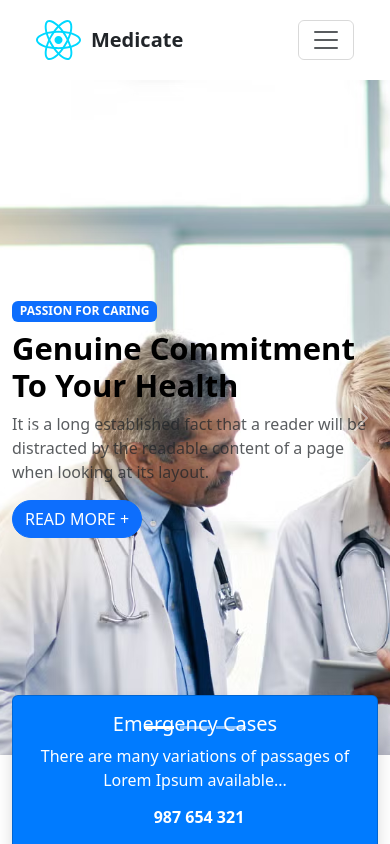
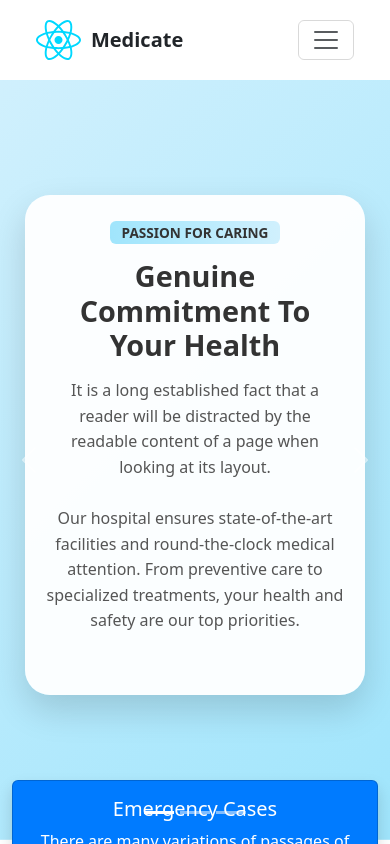
Before and after one commit to Vivek-kumar23501/Medical-frontend, a React (Vite) app in the folder frontend/: page /hero in a window 390 px wide. Shown: the top 844 px of the page. Built offline with nearby package versions, Linux system fonts and the light colour scheme.

Commit message:
languaal

```diff
--- a/frontend/src/components/Hero.jsx
+++ b/frontend/src/components/Hero.jsx
@@ -5,7 +5,6 @@ import {
   Container,
   Row,
   Col,
-  Button,
   Card,
   CardBody,
   Carousel,
@@ -13,150 +12,166 @@ import {
   CarouselControl,
   CarouselIndicators,
 } from "reactstrap";
-import { useTranslation } from "react-i18next"; // ✅ import
+import { useTranslation } from "react-i18next";
 
 const HeroSection = () => {
-  const { t } = useTranslation(); // ✅ hook
+  const { t } = useTranslation();
   const [activeIndex, setActiveIndex] = useState(0);
   const [animating, setAnimating] = useState(false);
+  const [isMobile, setIsMobile] = useState(false);
+
+  // Detect mobile
+  useEffect(() => {
+    const handleResize = () => setIsMobile(window.innerWidth < 768);
+    handleResize();
+    window.addEventListener("resize", handleResize);
+    return () => window.removeEventListener("resize", handleResize);
+  }, []);
 
   const items = [
     {
       src: "/medical-slider-1.avif",
       caption: t("slider1Caption"),
       text: t("slider1Text"),
+      extraText: t("slider1ExtraText"),
+      mobileBg: "linear-gradient(135deg, #d0f0fd 0%, #a0e5fc 100%)"
     },
     {
       src: "/medical-slider-2.avif",
       caption: t("slider2Caption"),
       text: t("slider2Text"),
+      extraText: t("slider2ExtraText"),
+      mobileBg: "linear-gradient(135deg, #d9f7ee 0%, #a8e9d7 100%)"
     },
     {
       src: "/medical-slider-3.avif",
       caption: t("slider3Caption"),
       text: t("slider3Text"),
+      extraText: t("slider3ExtraText"),
+      mobileBg: "linear-gradient(135deg, #f0f9ff 0%, #c0e8ff 100%)"
     },
   ];
 
-  const next = () => {
-    if (animating) return;
-    const nextIndex = activeIndex === items.length - 1 ? 0 : activeIndex + 1;
-    setActiveIndex(nextIndex);
-  };
-
-  const previous = () => {
-    if (animating) return;
-    const nextIndex = activeIndex === 0 ? items.length - 1 : activeIndex - 1;
-    setActiveIndex(nextIndex);
-  };
-
-  const goToIndex = (newIndex) => {
-    if (animating) return;
-    setActiveIndex(newIndex);
-  };
+  const next = () => { if (animating) return; setActiveIndex(activeIndex === items.length - 1 ? 0 : activeIndex + 1); };
+  const previous = () => { if (animating) return; setActiveIndex(activeIndex === 0 ? items.length - 1 : activeIndex - 1); };
+  const goToIndex = (newIndex) => { if (animating) return; setActiveIndex(newIndex); };
 
   useEffect(() => {
-    const interval = setInterval(() => {
-      next();
-    }, 7000);
+    const interval = setInterval(() => { next(); }, 7000);
     return () => clearInterval(interval);
   }, [activeIndex]);
 
-  const slides = items.map((item) => {
-    return (
+  const slides = items.map((item) => (
     <CarouselItem
       onExiting={() => setAnimating(true)}
       onExited={() => setAnimating(false)}
       key={item.src}
     >
       <div
-          className="d-flex align-items-center"
+        className="d-flex align-items-center justify-content-center"
         style={{
-            backgroundImage: `url(${item.src})`,
+          backgroundImage: isMobile ? item.mobileBg : `url(${item.src})`,
           backgroundSize: "cover",
+          backgroundRepeat: "no-repeat",
           backgroundPosition: "center",
-            height: "80vh",
+          height: isMobile ? "90vh" : "80vh",
           position: "relative",
-            color: "#000",
-            fontWeight: "500",
+          textAlign: "center",
+          padding: isMobile ? "1rem" : "0",
         }}
       >
-          <Container>
-            <Row>
+        {/* Mobile view floating card */}
+        {isMobile && (
+          <div style={{
+            background: "rgba(255, 255, 255, 0.95)",
+            borderRadius: "25px",
+            padding: "25px 20px",
+            width: "95%",
+            maxWidth: "400px",
+            boxShadow: "0 15px 35px rgba(0,0,0,0.15)",
+            marginTop: "-30px",
+            minHeight: "500px",
+            display: "flex",
+            flexDirection: "column",
+            justifyContent: "space-between",
+            textAlign: "center",
+            transition: "all 0.3s ease-in-out",
+          }}>
+            <div>
+              <span className="badge" style={{
+                background: "linear-gradient(90deg, #a0e5fc, #d0f0fd)",
+                color: "#333",
+                fontWeight: "600",
+                fontSize: "0.85rem",
+                padding: "5px 12px",
+              }}>{t("passion")}</span>
+
+              <h2 className="fw-bold" style={{ fontSize: '1.8rem', margin: '15px 0', color: '#333' }}>
+                {item.caption}
+              </h2>
+
+              <p style={{ fontSize: '1rem', color: '#555', lineHeight: '1.6', marginBottom: '20px' }}>
+                {item.text} <br/><br/>
+                {item.extraText}
+              </p>
+            </div>
+          </div>
+        )}
+
+        {/* Desktop view */}
+        {!isMobile && (
+          <Container className="position-relative">
+            <Row className="align-items-center">
               <Col md="6">
-                <span className="badge bg-primary mb-2">{t("passion")}</span>
-                <h1 className="fw-bold display-5">{item.caption}</h1>
-                <p className="text-muted">{item.text}</p>
-                <Button color="primary" className="rounded-pill">
-                  {t("readMore")}
-                </Button>
+                <span  style={{
+                  marginRight:"320px"
+                }}  className="badge bg-primary mb-2">{t("passion")}</span>
+                <h1 className="fw-bold display-5" style={{ backgroundColor: "rgba(255,255,255,0.85)", padding: "10px" }}>{item.caption}</h1>
+                <p className="text-dark" style={{ backgroundColor: "rgba(255,255,255,0.85)", padding: "10px" }}>{item.text}</p>
               </Col>
             </Row>
           </Container>
+        )}
       </div>
     </CarouselItem>
-    );
-  });
+  ));
 
   return (
     <>
       <CustomNavbar />
 
-      {/* Hero Carousel Section */}
       <Carousel activeIndex={activeIndex} next={next} previous={previous}>
-        <CarouselIndicators
-          items={items}
-          activeIndex={activeIndex}
-          onClickHandler={goToIndex}
-        />
+        <CarouselIndicators items={items} activeIndex={activeIndex} onClickHandler={goToIndex} />
         {slides}
-        <CarouselControl
-          direction="prev"
-          directionText="Previous"
-          onClickHandler={previous}
-        />
-        <CarouselControl
-          direction="next"
-          directionText="Next"
-          onClickHandler={next}
-        />
+        <CarouselControl direction="prev" directionText="Previous" onClickHandler={previous} />
+        <CarouselControl direction="next" directionText="Next" onClickHandler={next} />
       </Carousel>
 
-      {/* Info Cards Section */}
+      {/* Info Cards */}
       <Container fluid className="info-cards" style={{ marginTop: "-60px" }}>
         <Row className="justify-content-center">
-          <Col md="3" className="mb-3">
+          <Col md="3" sm="6" className="mb-3">
             <Card className="shadow text-white" style={{ backgroundColor: "#007bff" }}>
               <CardBody className="text-center">
                 <h5>{t("emergencyCases")}</h5>
                 <p>{t("emergencyText")}</p>
-                <h6 className="fw-bold">
-                  <i className="bi bi-telephone me-2"></i>987 654 321
-                </h6>
+
               </CardBody>
             </Card>
           </Col>
-
-          <Col md="3" className="mb-3">
+          <Col md="3" sm="6" className="mb-3">
             <Card className="shadow text-white" style={{ backgroundColor: "#003f7f" }}>
               <CardBody className="text-center">
                 <h5>{t("doctorsTimetable")}</h5>
                 <p>{t("doctorsText")}</p>
-                <Button color="light" size="sm" className="rounded-pill">
-                  {t("timetable")}
-                </Button>
               </CardBody>
             </Card>
           </Col>
-
-          <Col md="3" className="mb-3">
+          <Col md="3" sm="6" className="mb-3">
             <Card className="shadow text-white" style={{ backgroundColor: "#3c4247ff" }}>
               <CardBody className="text-center">
                 <h5>{t("doctorsTimetable")}</h5>
                 <p>{t("doctorsText")}</p>
-                <Button color="light" size="sm" className="rounded-pill">
-                  {t("timetable")}
-                </Button>
               </CardBody>
             </Card>
           </Col>
--- a/frontend/src/locales/en/translation.json
+++ b/frontend/src/locales/en/translation.json
@@ -6,6 +6,7 @@
   "blog": "BLOG",
   "contact": "CONTACT US",
   "login": "Login",
+
   "passion": "PASSION FOR CARING",
   "readMore": "READ MORE +",
   "emergencyCases": "Emergency Cases",
@@ -16,11 +17,16 @@
 
   "slider1Caption": "Genuine Commitment To Your Health",
   "slider1Text": "It is a long established fact that a reader will be distracted by the readable content of a page when looking at its layout.",
+  "slider1ExtraText": "Our hospital ensures state-of-the-art facilities and round-the-clock medical attention. From preventive care to specialized treatments, your health and safety are our top priorities.",
+
   "slider2Caption": "Your Health, Our Priority",
   "slider2Text": "Providing the best medical support and treatments with expert care.",
+  "slider2ExtraText": "We combine modern technology with compassionate care, offering personalized treatment plans for every patient. Our experienced staff guides you through every step of your health journey.",
+
   "slider3Caption": "Caring With Passion",
   "slider3Text": "Dedicated doctors and staff to make sure you live healthier and happier.",
-
+  "slider3ExtraText": "From routine check-ups to emergency interventions, our dedicated team works tirelessly to ensure your well-being. We focus on holistic care, patient education, and creating a safe healing environment."
+,
  "missionTitle": "Our Mission",
 "missionText": "Our platform is dedicated to making healthcare information simple, accessible, and interactive...",
 "getStarted": "Let’s Get Started",
--- a/frontend/src/pages/LoginPage.jsx
+++ b/frontend/src/pages/LoginPage.jsx
@@ -2,6 +2,7 @@
 import React, { useState } from "react";
 import { Container, Row, Col, Form, FormGroup, Input, Button, Label } from "reactstrap";
 import { Link } from "react-router-dom";
+import CustomNavbar from "../components/MedicalNavbar";
 
 const LoginPage = () => {
   const [formData, setFormData] = useState({
@@ -25,7 +26,9 @@ const LoginPage = () => {
   };
 
   return (
-    <Container fluid style={{ minHeight: "100vh", backgroundColor: "#f4f6f8" }}>
+    <>
+    <CustomNavbar />
+        <Container fluid style={{ minHeight: "100vh", backgroundColor: "#f4f6f8" }}>
       <Row>
         {/* Left Image Section */}
         <Col md="6" className="d-none d-md-block p-0">
@@ -141,6 +144,9 @@ const LoginPage = () => {
         </Col>
       </Row>
     </Container>
+
+    </>
+
   );
 };
 
--- a/frontend/src/pages/SignupPage.jsx
+++ b/frontend/src/pages/SignupPage.jsx
@@ -2,6 +2,7 @@
 import React, { useState } from "react";
 import { Container, Row, Col, Form, FormGroup, Input, Button, Label } from "reactstrap";
 import { Link } from "react-router-dom";
+import CustomNavbar from "../components/MedicalNavbar";
 
 const SignupPage = () => {
   const [formData, setFormData] = useState({
@@ -26,6 +27,8 @@ const SignupPage = () => {
   };
 
   return (
+    <>
+    <CustomNavbar />
     <Container fluid style={{ minHeight: "100vh", backgroundColor: "#f4f6f8" }}>
       <Row>
         {/* Left Image Section */}
@@ -150,6 +153,8 @@ const SignupPage = () => {
         </Col>
       </Row>
     </Container>
+
+    </>
   );
 };
 
```
Also changed, not shown: frontend/src/locales/hi/translation.json (+7 -0 lines), frontend/src/locales/ur/translation.json (+16 -11 lines), 1 other file (tests, documents, lock files or other folders). Lines whose indentation alone changed are shown as unchanged.
